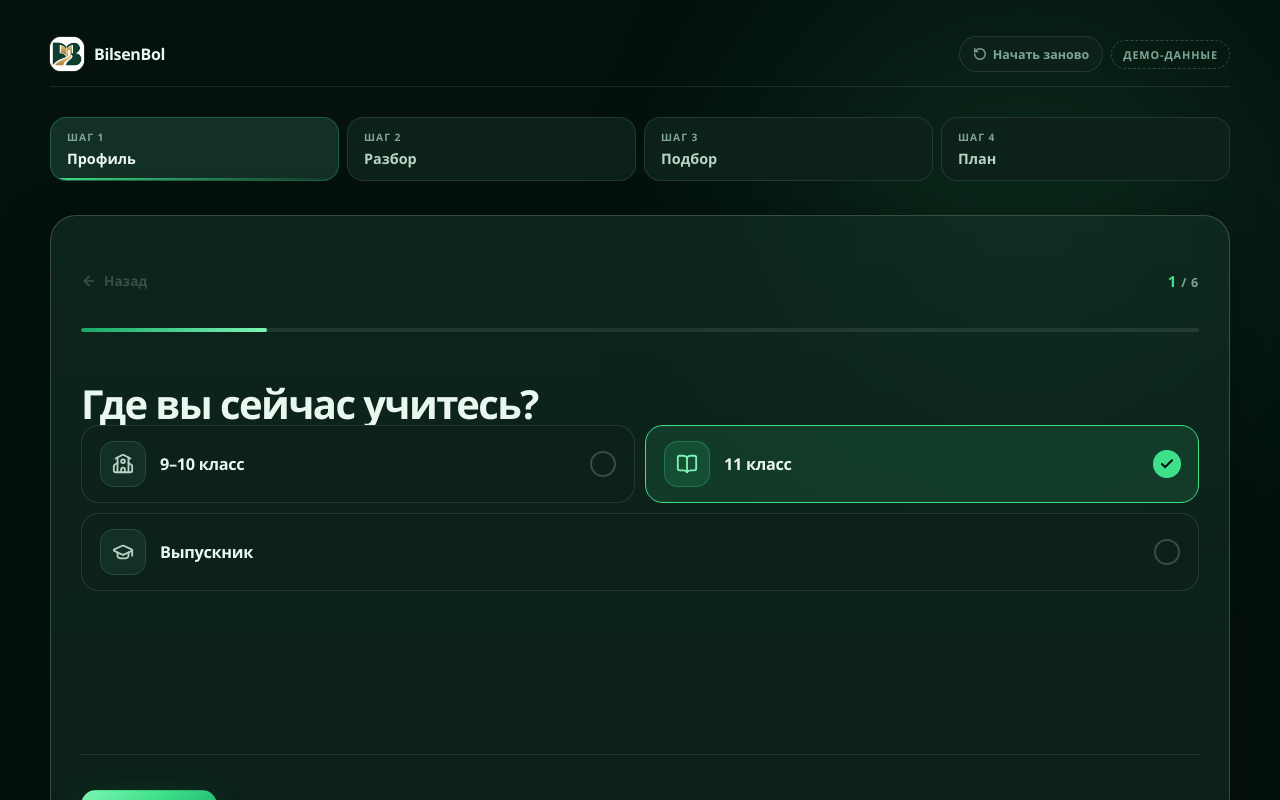
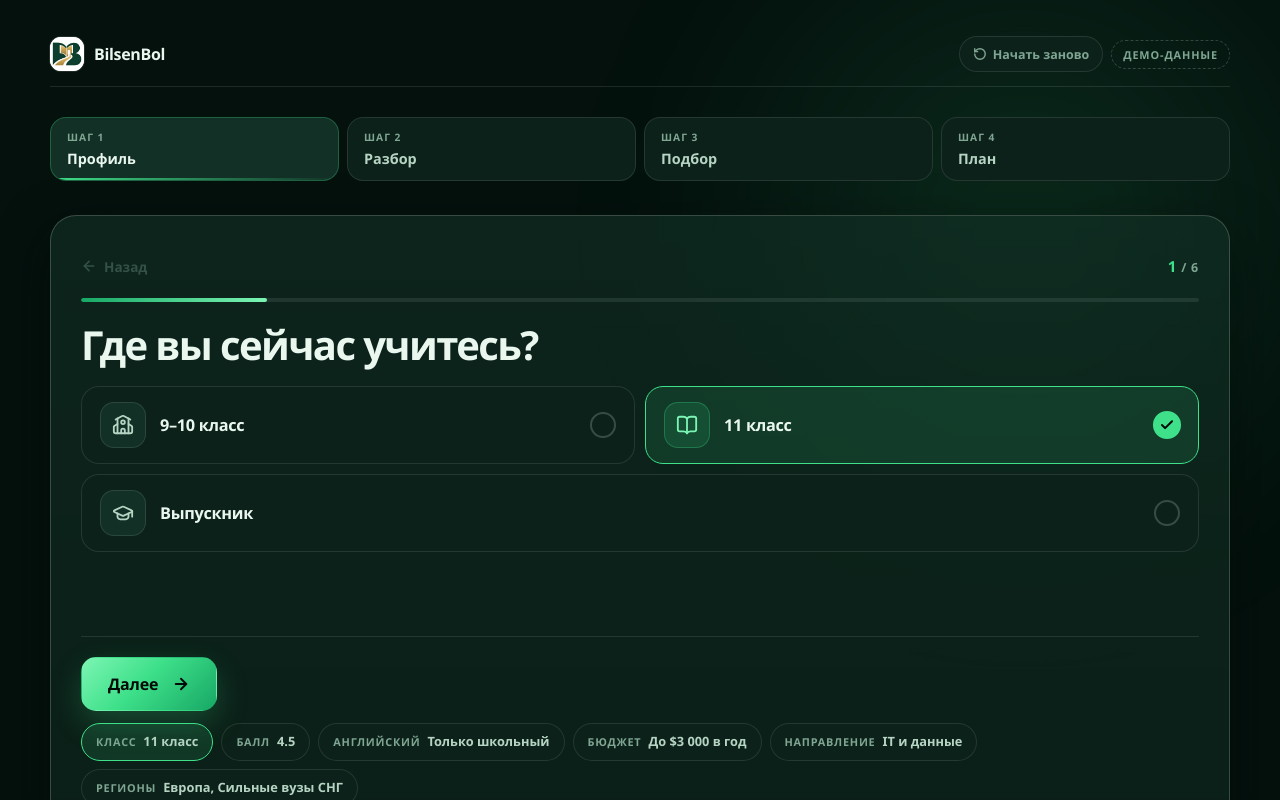
Before and after one commit to satiristica/BilsenBol, a Next.js app: page /journey in a window 1280 px wide. Shown: the top 800 px of the page. Built offline with nearby package versions, Linux system fonts and the light colour scheme.

Commit message:
fix: attach wizard question title to its options

```diff
--- a/src/app/globals.css
+++ b/src/app/globals.css
@@ -131,7 +131,9 @@ a {
    Landing page
 -------------------------------------------------------------------------- */
 
-main {
+/* Landing only. A bare `main` selector also reached the journey pages, where
+   min-height stretched the wizard card and spread empty space into it. */
+.landing {
   position: relative;
   z-index: 1;
   min-height: 100vh;
--- a/src/app/page.tsx
+++ b/src/app/page.tsx
@@ -43,7 +43,7 @@ export default function HomePage() {
     <>
       <LivingBackground />
 
-      <main>
+      <main className="landing">
         <header className="site-header">
           <Link className="brand" href="/" aria-label="Главная BilsenBol">
             <BrandMark />
--- a/src/features/profile/ProfileWizard.module.css
+++ b/src/features/profile/ProfileWizard.module.css
@@ -95,8 +95,13 @@
   animation: rise 440ms var(--ease-out);
 }
 
+/* A rendered <legend> sits on the fieldset's border and skips the grid, so
+   the gap above never applied: the title stuck to the options with 0 px.
+   Floating it makes it an ordinary grid item while keeping its semantics. */
 .legend {
   display: block;
+  float: left;
+  width: 100%;
   padding: 0;
 }
 
```
Also changed, not shown: 1 other file (tests, documents, lock files or other folders).
